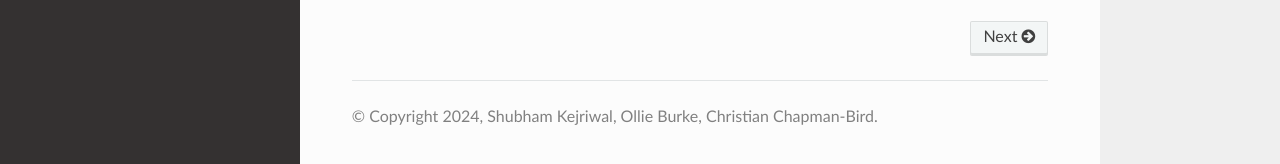
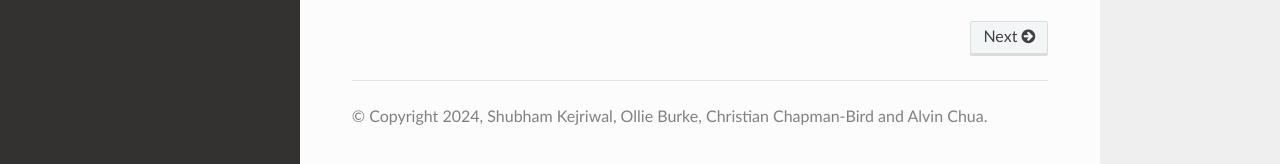
Before and after one commit to perturber/StableEMRIFisher, a Sphinx documentation site: the page built from docs/index.rst, in a window 1280 px wide and 900 px high, scrolled down 1679 px. Shown: the part 733-897 px from the top of the window. Built offline with Sphinx 7.4.7 and the Read the Docs theme 3.1.0, drawn with Linux system fonts in a browser that asks for light colours.

Commit message:
minor changes

```diff
--- a/docs/conf.py
+++ b/docs/conf.py
@@ -11,9 +11,9 @@
 # https://www.sphinx-doc.org/en/master/usage/configuration.html#project-information
 
 project = 'StableEMRIFisher'
-copyright = '2024, Shubham Kejriwal, Ollie Burke, Christian Chapman-Bird'  # pylint: disable=redefined-builtin
-author = 'Shubham Kejriwal, Ollie Burke, Christian Chapman-Bird'
-release = '1.1.3'
+copyright = '2024, Shubham Kejriwal, Ollie Burke, Christian Chapman-Bird and Alvin Chua'  # pylint: disable=redefined-builtin
+author = 'Shubham Kejriwal, Ollie Burke, Christian Chapman-Bird and Alvin Chua'
+release = '2.0.0'
 
 # -- General configuration ---------------------------------------------------
 # https://www.sphinx-doc.org/en/master/usage/configuration.html#general-configuration
```
